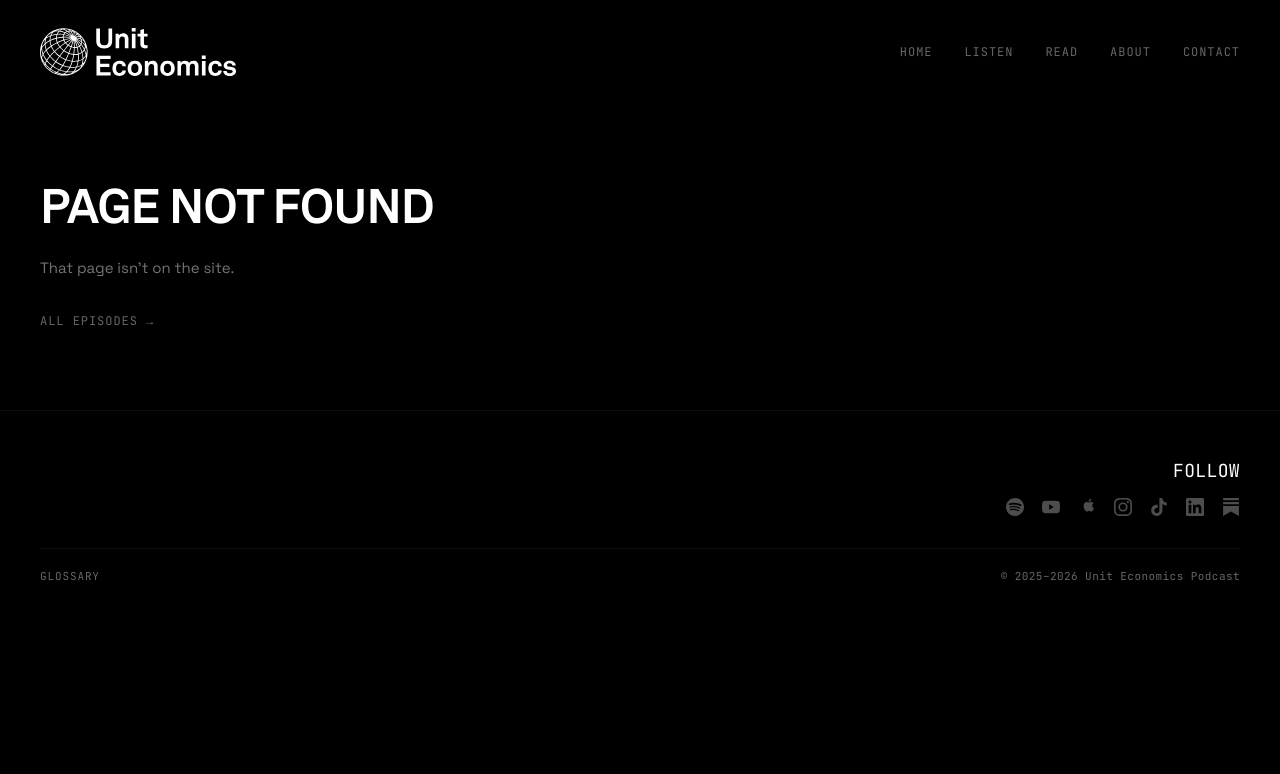
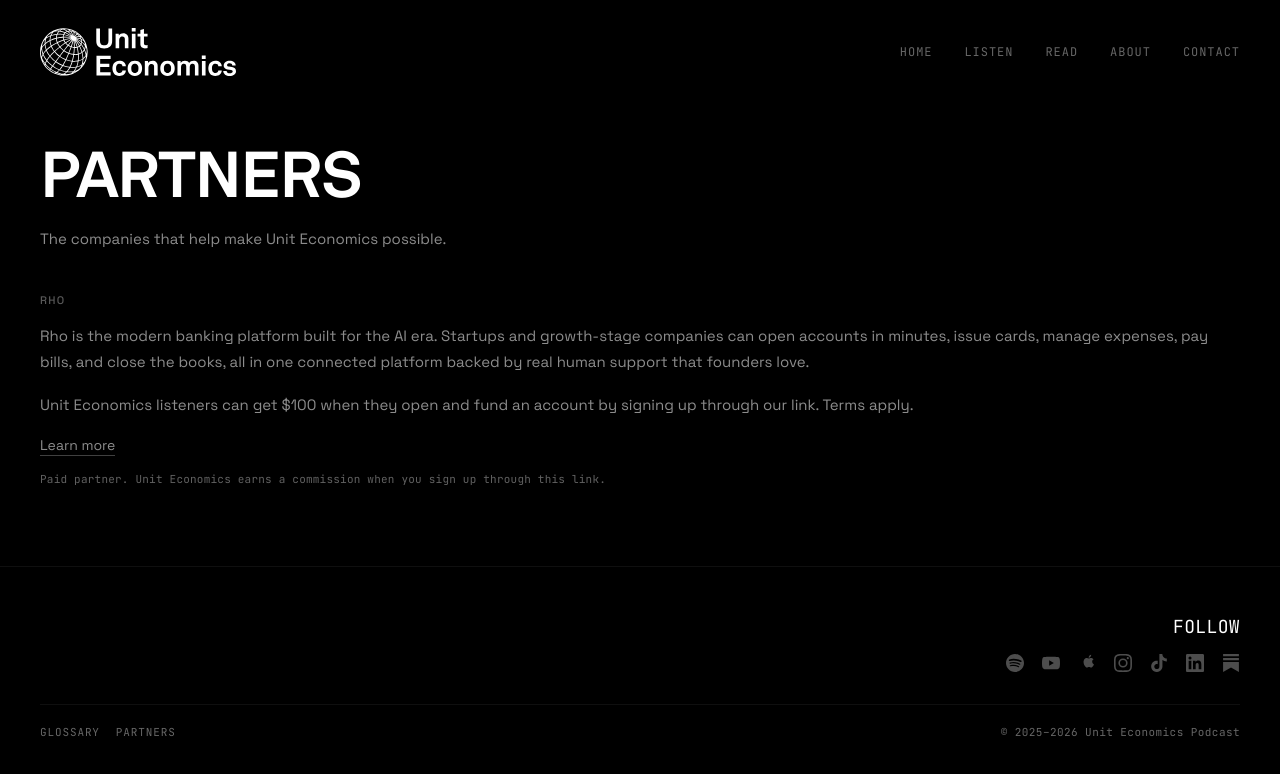
Before and after one commit to uepod/uepod-site, a Next.js app: page /partners in a window 1280 px wide. Before the commit this address had no page. Shown: the top 774 px of the page. Built offline with nearby package versions, Linux system fonts and the light colour scheme.

Commit message:
Add a public Partners page with Rho as the first partner.
The page reuses the glossary heading, topic label, and episode body styles, and the footer links to it beside Glossary.

Co-authored-by: uepod <uepod@users.noreply.github.com>

```diff
--- /dev/null
+++ b/data/partners.json
@@ -0,0 +1,11 @@
+[
+  {
+    "id": "rho",
+    "name": "Rho",
+    "description": "Rho is the modern banking platform built for the AI era. Startups and growth-stage companies can open accounts in minutes, issue cards, manage expenses, pay bills, and close the books, all in one connected platform backed by real human support that founders love.",
+    "offer": "Unit Economics listeners can get $100 when they open and fund an account by signing up through our link. Terms apply.",
+    "href": "/rho",
+    "linkLabel": "Learn more",
+    "disclosure": "Paid partner. Unit Economics earns a commission when you sign up through this link."
+  }
+]
--- /dev/null
+++ b/pages/partners.js
@@ -0,0 +1,52 @@
+import Head from "next/head";
+import SiteChrome from "../src/components/SiteChrome";
+import { SITE_URL } from "../src/lib/episodePage";
+import partners from "../data/partners.json";
+
+const TITLE = "Partners | Unit Economics";
+const DESCRIPTION = "The companies that help make Unit Economics possible.";
+const CANONICAL = `${SITE_URL}/partners`;
+
+export default function PartnersPage() {
+  return (
+    <>
+      <Head>
+        <title>{TITLE}</title>
+        <meta name="description" content={DESCRIPTION} />
+        <link rel="canonical" href={CANONICAL} />
+        <meta name="robots" content="index, follow" />
+
+        <meta property="og:type" content="website" />
+        <meta property="og:title" content={TITLE} />
+        <meta property="og:description" content={DESCRIPTION} />
+        <meta property="og:url" content={CANONICAL} />
+        <meta property="og:image" content={`${SITE_URL}/og-image.png`} />
+        <meta property="og:site_name" content="Unit Economics" />
+
+        <meta name="twitter:card" content="summary_large_image" />
+        <meta name="twitter:title" content={TITLE} />
+        <meta name="twitter:description" content={DESCRIPTION} />
+        <meta name="twitter:image" content={`${SITE_URL}/og-image.png`} />
+      </Head>
+      <SiteChrome>
+        <article className="partners-page">
+          <h1>Partners</h1>
+          <p className="partners-intro partners-copy">{DESCRIPTION}</p>
+          <ul className="partners-list">
+            {partners.map((partner) => (
+              <li key={partner.id}>
+                <h2 className="partners-name episode-terms-label">{partner.name}</h2>
+                <p className="partners-copy">{partner.description}</p>
+                <p className="partners-copy">{partner.offer}</p>
+                <a className="partners-link" href={partner.href}>
+                  {partner.linkLabel}
+                </a>
+                <p className="partners-disclosure">{partner.disclosure}</p>
+              </li>
+            ))}
+          </ul>
+        </article>
+      </SiteChrome>
+    </>
+  );
+}
--- a/pages/sitemap.xml.js
+++ b/pages/sitemap.xml.js
@@ -24,6 +24,11 @@ function generateSiteMap(episodes) {
   </url>`,
     `  <url>
     <loc>${SITE_URL}/glossary</loc>
+    <changefreq>monthly</changefreq>
+    <priority>0.6</priority>
+  </url>`,
+    `  <url>
+    <loc>${SITE_URL}/partners</loc>
     <changefreq>monthly</changefreq>
     <priority>0.6</priority>
   </url>`,
--- a/src/components/SiteChrome.js
+++ b/src/components/SiteChrome.js
@@ -264,9 +264,14 @@ export default function SiteChrome({ children }) {
           </div>
 
           <div className="footer-bar">
-            <a className="footer-glossary" href="/glossary">
-              Glossary
-            </a>
+            <div className="footer-links">
+              <a className="footer-glossary" href="/glossary">
+                Glossary
+              </a>
+              <a className="footer-glossary" href="/partners">
+                Partners
+              </a>
+            </div>
             <div
               className="footer-copyright"
               style={{
--- a/src/styles/globals.css
+++ b/src/styles/globals.css
@@ -567,7 +567,8 @@ a {
   margin-top: 28px;
 }
 
-.episode-website {
+.episode-website,
+.partners-link {
   display: inline-block;
   margin-top: 10px;
   font-family: "Space Grotesk", sans-serif;
@@ -579,7 +580,8 @@ a {
   transition: color 0.2s, border-color 0.2s;
 }
 
-.episode-website:hover {
+.episode-website:hover,
+.partners-link:hover {
   color: #fff;
   border-bottom-color: rgba(255, 255, 255, 0.7);
 }
@@ -600,7 +602,8 @@ a {
   margin-top: 40px;
 }
 
-.episode-description p {
+.episode-description p,
+.partners-copy {
   font-family: "Space Grotesk", sans-serif;
   font-size: 15px;
   line-height: 1.75;
@@ -867,6 +870,12 @@ a {
   }
 }
 
+.footer-links {
+  display: flex;
+  align-items: baseline;
+  gap: 16px;
+}
+
 .footer-glossary {
   font-family: 'JetBrains Mono', monospace;
   font-size: 11px;
@@ -902,7 +911,8 @@ a {
   margin-bottom: 14px;
 }
 
-.glossary-page h1 {
+.glossary-page h1,
+.partners-page h1 {
   font-family: "AkkuratLLWeb-Bold", sans-serif;
   font-size: clamp(36px, 5vw, 64px);
   font-weight: 400;
@@ -977,7 +987,8 @@ a {
   color: #fff;
 }
 
-.glossary-aliases {
+.glossary-aliases,
+.partners-disclosure {
   margin-top: 6px;
   font-family: 'JetBrains Mono', monospace;
   font-size: 11px;
@@ -1042,6 +1053,42 @@ a {
   color: #fff;
 }
 
+.partners-page {
+  box-sizing: border-box;
+  width: 100%;
+  padding: 48px 40px 80px;
+}
+
+.partners-intro {
+  margin-bottom: 40px;
+}
+
+.partners-list {
+  list-style: none;
+  margin: 0;
+  padding: 0;
+}
+
+.partners-list li + li {
+  margin-top: 48px;
+}
+
+.partners-name {
+  display: block;
+  margin: 0 0 14px;
+  font-family: "Space Grotesk", sans-serif;
+  line-height: 1.55;
+}
+
+.partners-link {
+  margin-top: 0;
+}
+
+.partners-disclosure {
+  margin-top: 16px;
+  margin-bottom: 0;
+}
+
 @media (max-width: 768px) {
   .footer-bar {
     flex-direction: column;
@@ -1049,7 +1096,8 @@ a {
     gap: 10px;
   }
 
-  .glossary-page {
+  .glossary-page,
+  .partners-page {
     padding: 32px 20px 72px;
   }
 
```
Also changed, not shown: pages/index.js (+8 -3 lines).
